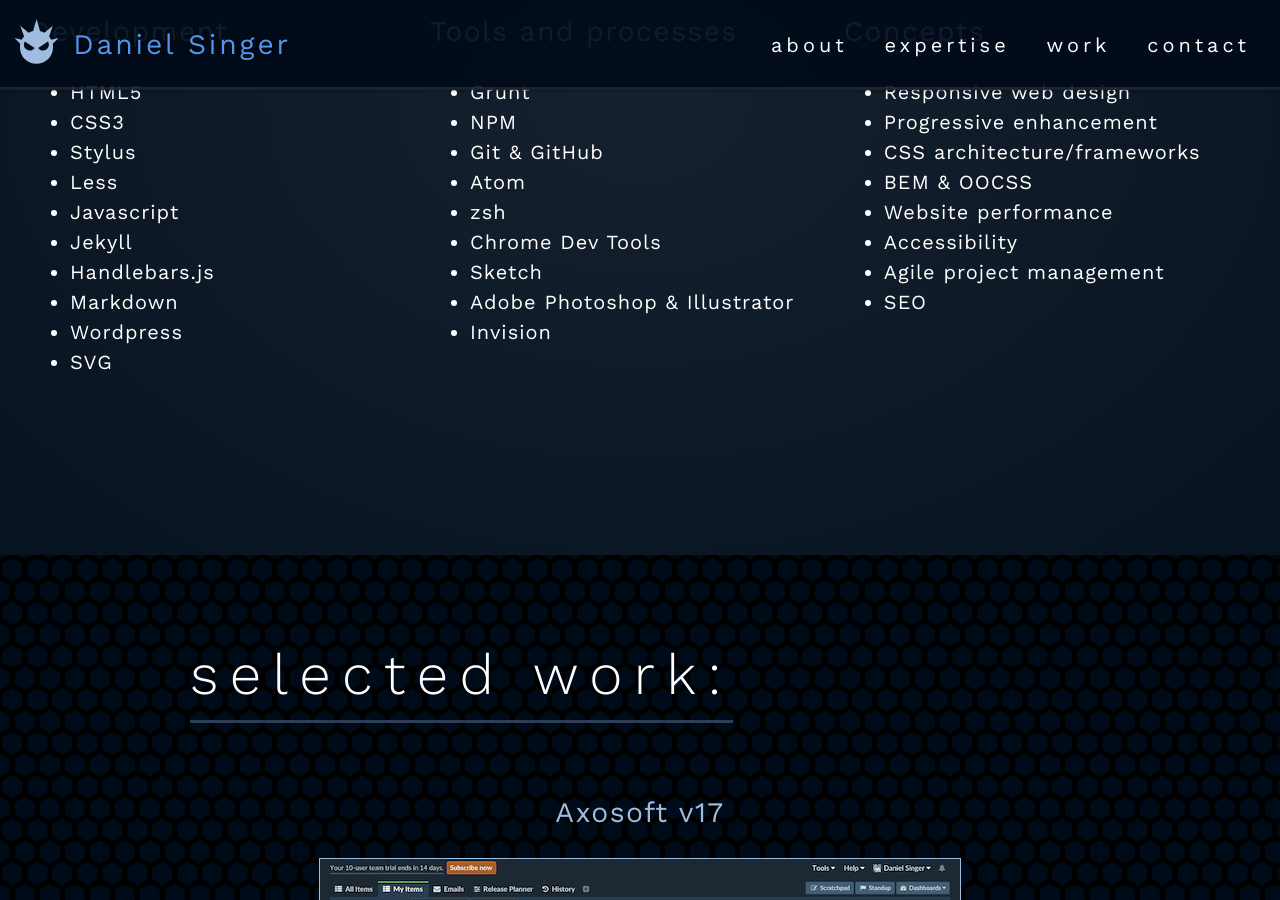
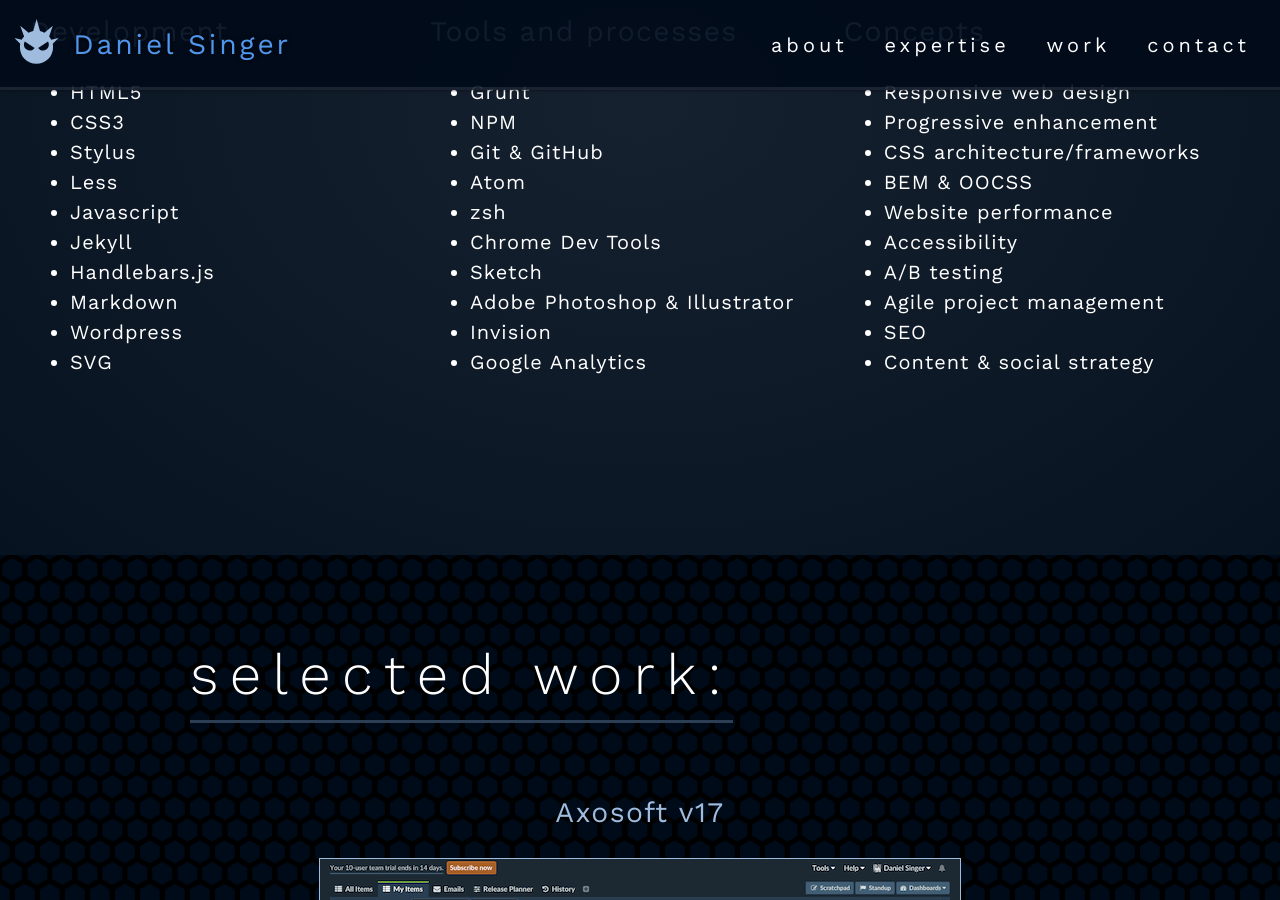
Before and after one commit to chilblane/chilblane.github.io, a Jekyll site: the page built from index.html, in a window 1280 px wide and 900 px high, scrolled down 3045 px. Built offline with Jekyll 4.4.1, drawn with Linux system fonts in a browser that asks for light colours.

Commit message:
add more to expertise

```diff
--- a/index.html
+++ b/index.html
@@ -57,6 +57,7 @@
                         <li>Sketch</li>
                         <li>Adobe Photoshop &amp; Illustrator</li>
                         <li>Invision</li>
+                        <li>Google Analytics</li>
                     </ul>
                 </div>
                 <div class='grid__column'>
@@ -65,11 +66,13 @@
                         <li>Responsive web design</li>
                         <li>Progressive enhancement</li>
                         <li>CSS architecture/frameworks</li>
-                        <li>BEM & OOCSS</li>
+                        <li>BEM &amp; OOCSS</li>
                         <li>Website performance</li>
                         <li>Accessibility</li>
+                        <li>A/B testing</li>
                         <li>Agile project management</li>
                         <li>SEO</li>
+                        <li>Content &amp; social strategy</li>
                     </ul>
                 </div>
             </div>
```
